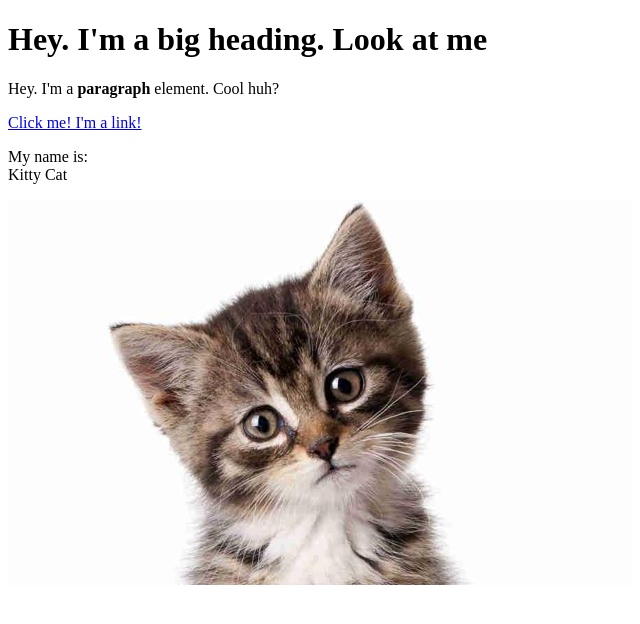
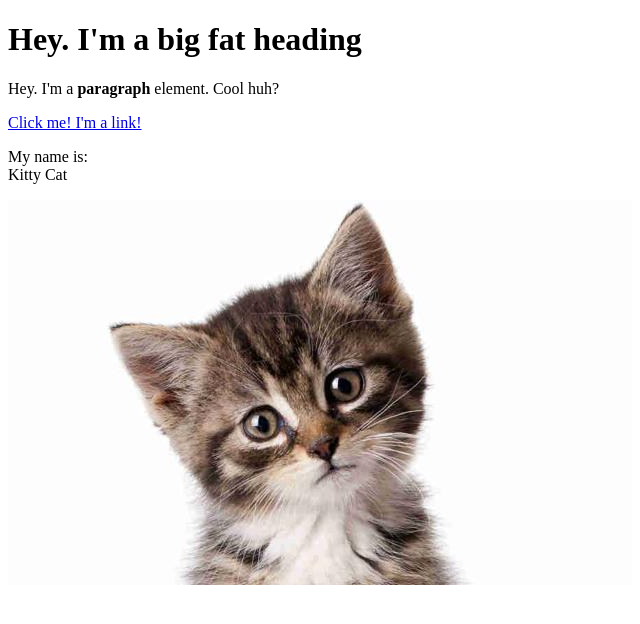
Before and after one commit to k0alabanana/prueba-ss, a plain HTML site: page test.html in a window 1280 px wide. Shown: the whole page, without its empty margins (0-640 px from the left). Drawn offline with Linux system fonts and the light colour scheme.

Commit message:
Added 'fat' to the heading

```diff
--- a/test.html
+++ b/test.html
@@ -4,7 +4,7 @@
 	<title>Test page</title>
 </head>
 <body>
-	<h1>Hey. I'm a big heading. Look at me</h1>
+	<h1>Hey. I'm a big fat heading</h1>
 	<p>Hey. I'm a <b>paragraph</b> element. Cool huh?</p>
 	<a href="https://google.es" target="_blank" title="Let's go to Google">Click me! I'm a link!</a>
 	<p>My name is:<br>
```
